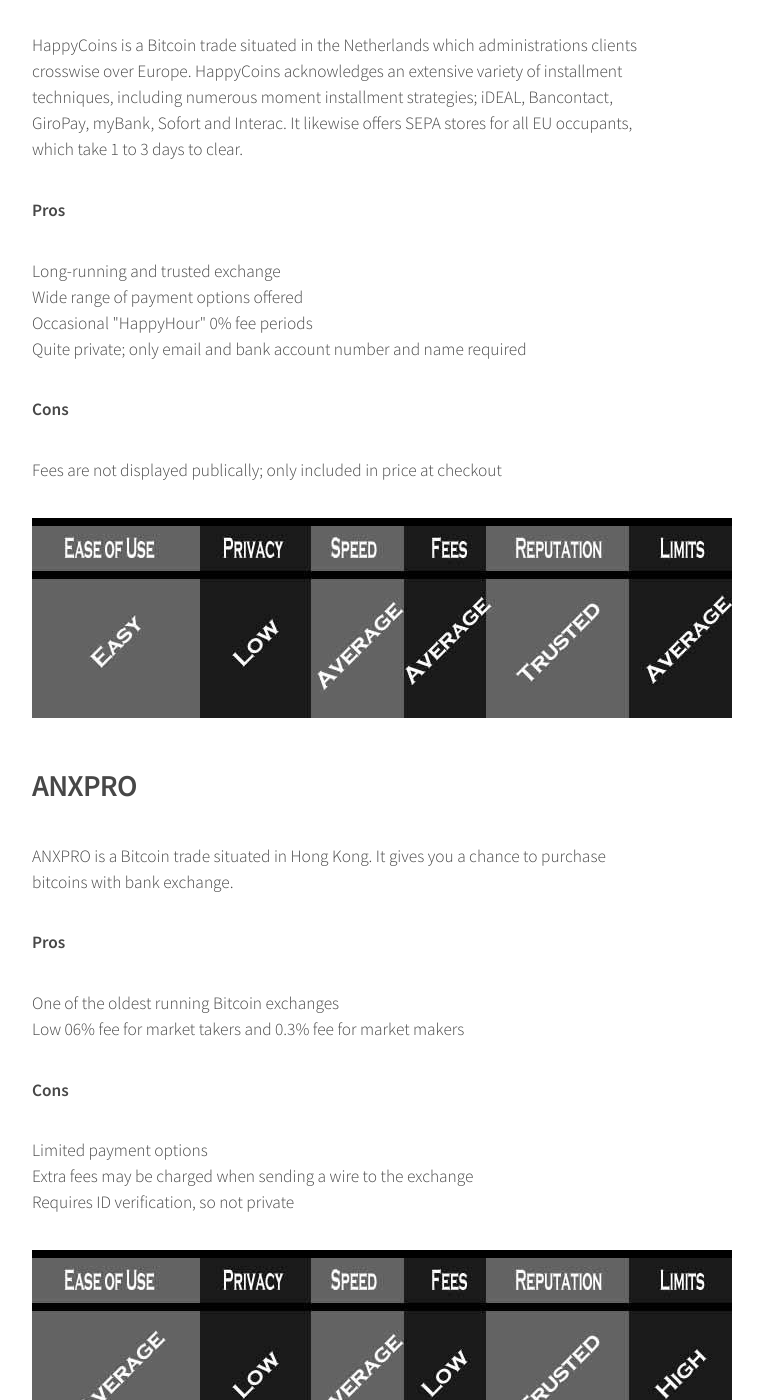
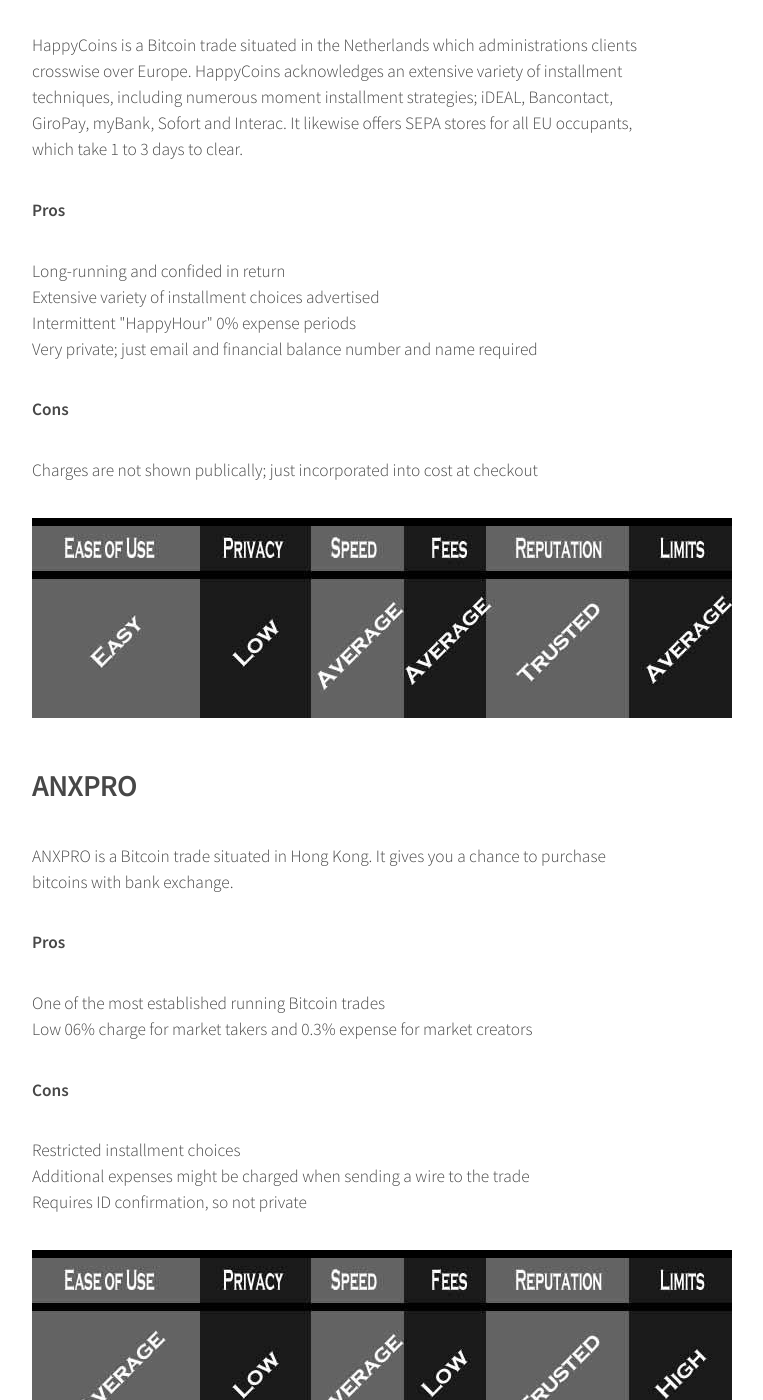
Before and after one commit to kripikroli/coindl_development, a Jekyll site: the page built from _posts/2010-12-18-buy-bitcoin-with-sepa-transfer.md, in a window 1280 px wide and 1400 px high, scrolled down 16492 px. Shown: the whole window, without its empty margins (293-1056 px from the left). Built offline with Jekyll 4.4.1, drawn with Linux system fonts in a browser that asks for light colours; some of the changed text lies outside the part shown.

Commit message:
Update 2010-12-18-buy-bitcoin-with-sepa-transfer.md

```diff
--- a/_posts/2010-12-18-buy-bitcoin-with-sepa-transfer.md
+++ b/_posts/2010-12-18-buy-bitcoin-with-sepa-transfer.md
@@ -360,14 +360,14 @@
 
 <strong>Pros</strong>
 <ul>
-<li>High limits can be achieved with time</li>
-<li>Very wide range of payment methods</li>
-<li>Support for numerous altcoins</li>
+<li>High points of confinement can be accomplished with time </li>
+<li>Wide scope of installment strategies </li>
+<li>Bolster for various altcoins </li>
 </ul>
 <strong>Cons</strong>
 <ul>
-<li>Fees not directly published on website</li>
-<li>Requires intensive ID verification, including video chat, so not private</li>
+<li>Charges not straightforwardly distributed on site </li>
+<li>Requires serious ID check, including video talk, so not private</li>
 </ul>
 <p><center><img src="/images/sepa-transfer-18.jpg" alt="buying bitcoin using sepa"/></center></p>
 <h2>BTC-e</h2>
@@ -378,16 +378,16 @@
 
 <strong>Pros</strong>
 <ul>
-<li>One of the longest-running, trouble-free Bitcoin exchanges</li>
-<li>Very low 0.2% trading fees</li>
-<li>Accepts EUR, USD and RUR</li>
-<li>Extensive range of payment options</li>
+<li>One of the longest-running, inconvenience free Bitcoin trades </li>
+<li>Low 0.2% exchanging charges </li>
+<li>Acknowledges EUR, USD and RUR</li>
+<li>Broad scope of installment alternatives </li>
 </ul>
 <strong>Cons</strong>
 <ul>
-<li>Owners are anonymous</li>
-<li>BTC-e is not regulated but does comply with AML/CTF</li>
-<li>Requires ID verification for bank transfer payments, so not private</li>
+<li>Proprietors are mysterious</li>
+<li>BTC-e is not controlled but rather complies with AML/CTF </li>
+<li>Requires ID confirmation for bank exchange installments, so not private</li>
 </ul>
 <p><center><img src="/images/sepa-transfer-19.jpg" alt="buying bitcoin using sepa"/></center></p>
 <h2>HappyCoins</h2>
@@ -396,14 +396,14 @@
 
 <strong>Pros</strong>
 <ul>
-<li>Long-running and trusted exchange</li>
-<li>Wide range of payment options offered</li>
-<li>Occasional "HappyHour" 0% fee periods</li>
-<li>Quite private; only email and bank account number and name required</li>
+<li>Long-running and confided in return </li>
+<li>Extensive variety of installment choices advertised </li>
+<li>Intermittent "HappyHour" 0% expense periods </li>
+<li>Very private; just email and financial balance number and name required </li>
 </ul>
 <strong>Cons</strong>
 <ul>
-<li>Fees are not displayed publically; only included in price at checkout</li>
+<li>Charges are not shown publically; just incorporated into cost at checkout</li>
 </ul>
 <p><center><img src="/images/sepa-transfer-20.jpg" alt="buying bitcoin using sepa"/></center></p>
 <h2>ANXPRO</h2>
@@ -412,13 +412,13 @@
 
 <strong>Pros</strong>
 <ul>
-<li>One of the oldest running Bitcoin exchanges</li>
-<li>Low 06% fee for market takers and 0.3% fee for market makers</li>
+<li>One of the most established running Bitcoin trades </li>
+<li>Low 06% charge for market takers and 0.3% expense for market creators</li>
 </ul>
 <strong>Cons</strong>
 <ul>
-<li>Limited payment options</li>
-<li>Extra fees may be charged when sending a wire to the exchange</li>
-<li>Requires ID verification, so not private</li>
+<li>Restricted installment choices </li>
+<li>Additional expenses might be charged when sending a wire to the trade </li>
+<li>Requires ID confirmation, so not private</li>
 </ul>
 <p><center><img src="/images/sepa-transfer-21.jpg" alt="buying bitcoin using sepa"/></center></p>
```
